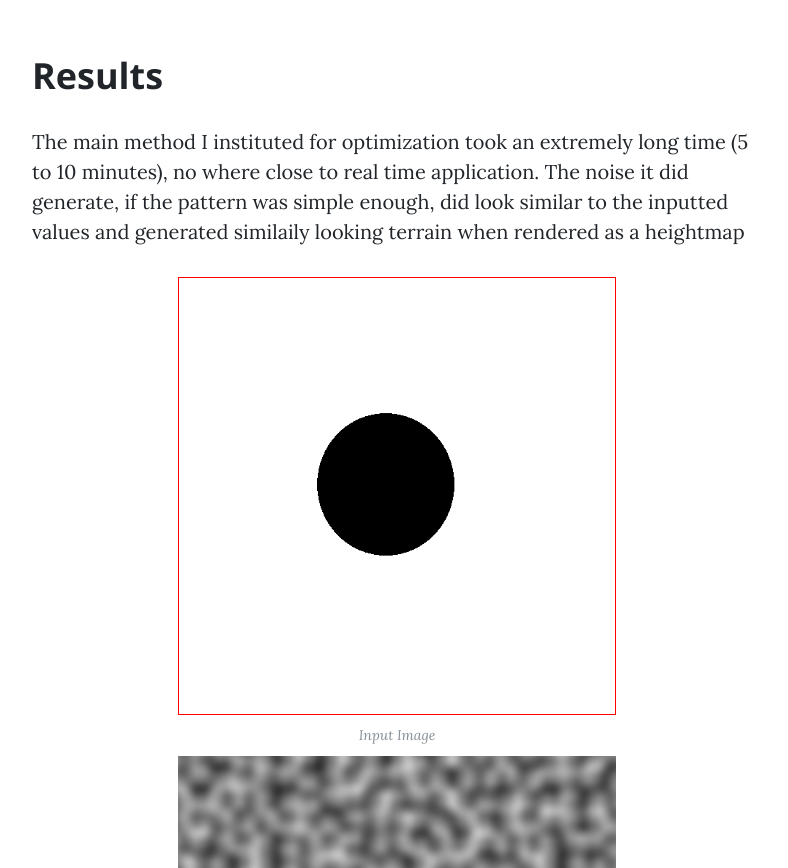
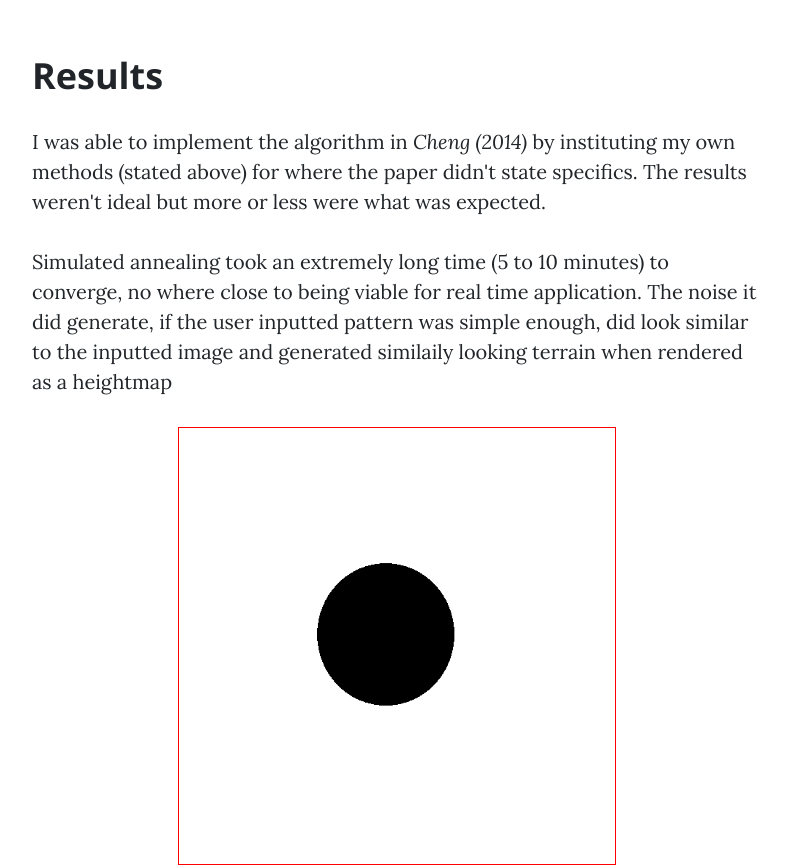
Before and after one commit to Vatyx/csce641-final-project, a website: page about.html in a window 1280 px wide. Shown: the part 9720-10588 px from the top of the page, without its empty margins (243-1031 px from the left). Drawn offline with nearby package versions, Linux system fonts and the light colour scheme.

Commit message:
added more

```diff
--- a/about.html
+++ b/about.html
@@ -171,7 +171,9 @@
         <div class="col-lg-8 col-md-10 mx-auto">
 
           <h2 class="section-heading">Results</h2>
-          <p>The main method I instituted for optimization took an extremely long time (5 to 10 minutes), no where close to real time application. The noise it did generate, if the pattern was simple enough, did look similar to the inputted values and generated similaily looking terrain when rendered as a heightmap</p>
+          <p>I was able to implement the algorithm in <em>Cheng (2014)</em> by instituting my own methods (stated above) for where the paper didn't state specifics. The results weren't ideal but more or less were what was expected.</p>
+
+          <p>Simulated annealing took an extremely long time (5 to 10 minutes) to converge, no where close to being viable for real time application. The noise it did generate, if the user inputted pattern was simple enough, did look similar to the inputted image and generated similaily looking terrain when rendered as a heightmap</p>
 
           <img class="img-fluid" style="display: block; margin: auto; width: 60%; border: 1px solid red" src="ex1.png" alt="">
           <span class="caption text-muted">Input Image</span>
@@ -288,6 +290,8 @@
 
           <p>The general approach could also be applied to 3D Perlin Noise and be tested to see how accurately terrain generated with 3D noise matches a user inputted model. Currently I model my distribution of angles around the unit circle, which is only possible since it is constrained in 2D. The distribution would have to be adapted to 3D in order to try apply the same error function.</p>
 
+          <p>After the initial work done on this project, I believe that with more refinement this could become a viable method for procedurally generating 3D terrains with desired features or land forms, and become a viable and useful tool.</p>
+
         </div>
       </div>
 
```
